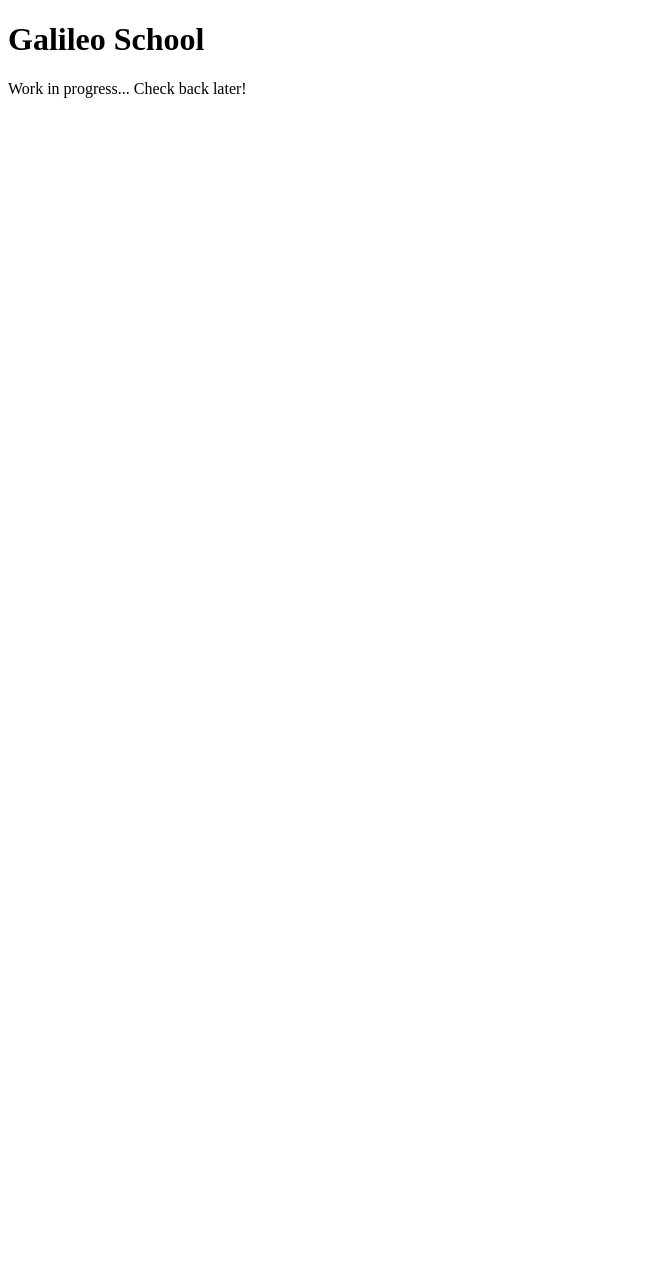
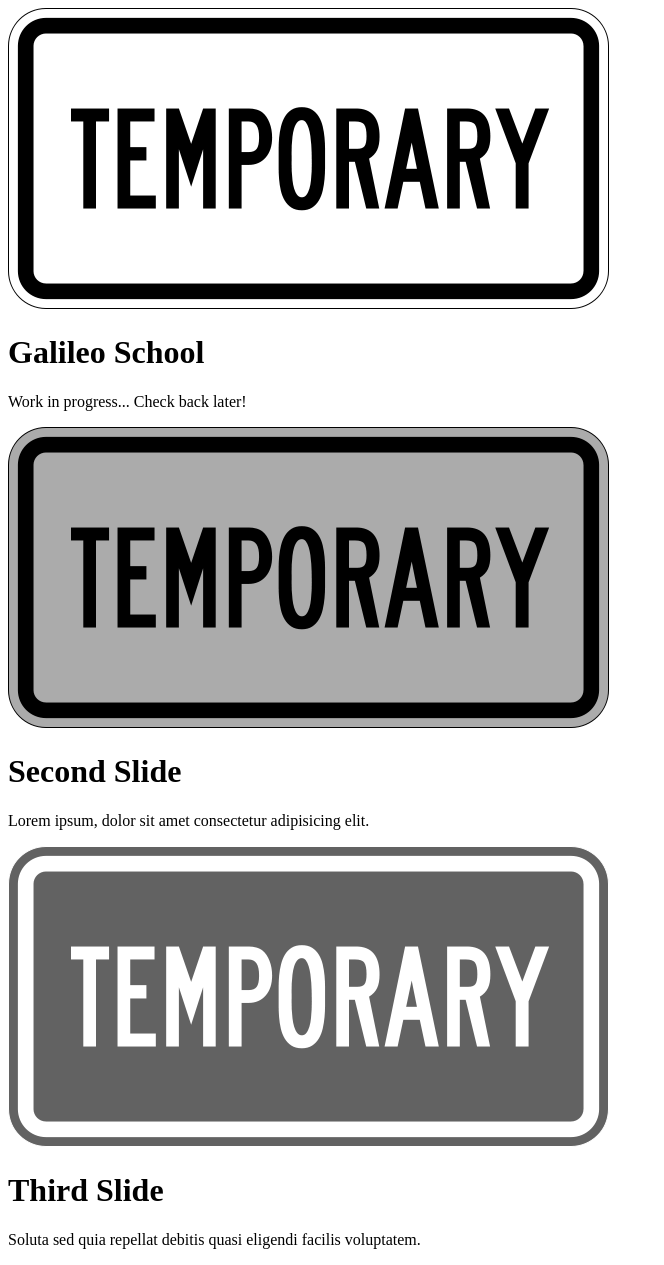
Before and after one commit to ViliamVadocz/GalileoSchool.github.io, a plain HTML site: page index.html in a window 1280 px wide. Shown: the whole page, without its empty margins (0-664 px from the left). Before the commit the page ends 800 px from the top, so only its background shows below. Drawn offline with Linux system fonts and the light colour scheme.

Commit message:
Adding temporary images

```diff
--- a/index.html
+++ b/index.html
@@ -11,7 +11,23 @@
 		<meta name="copyright" content="© 2019, GALILEO SCHOOL, s.r.o.">
 	</head>
 	<body>
-		<h1>Galileo School</h1>
-		<p>Work in progress... Check back later!</p>
+		<!-- https://www.w3schools.com/bootstrap/tryit.asp?filename=trybs_carousel&stacked=h -->
+		<div id="carousel">
+			<div class="slide">
+				<img src="images/slides/temp1.png" alt="Temporary image">
+				<h1>Galileo School</h1>
+				<p>Work in progress... Check back later!</p>
+			</div>
+			<div class="slide">
+				<img src="images/slides/temp2.png" alt="Temporary image">
+				<h1>Second Slide</h1>
+				<p>Lorem ipsum, dolor sit amet consectetur adipisicing elit.</p>
+			</div>
+			<div class="slide">
+				<img src="images/slides/temp3.png" alt="Temporary image">
+				<h1>Third Slide</h1>
+				<p>Soluta sed quia repellat debitis quasi eligendi facilis voluptatem.</p>
+			</div>
+		</div>
 	</body>
 </html>
```
Also changed, not shown: images/slides/temp1.png (added), images/slides/temp2.png (added), images/slides/temp3.png (added).
